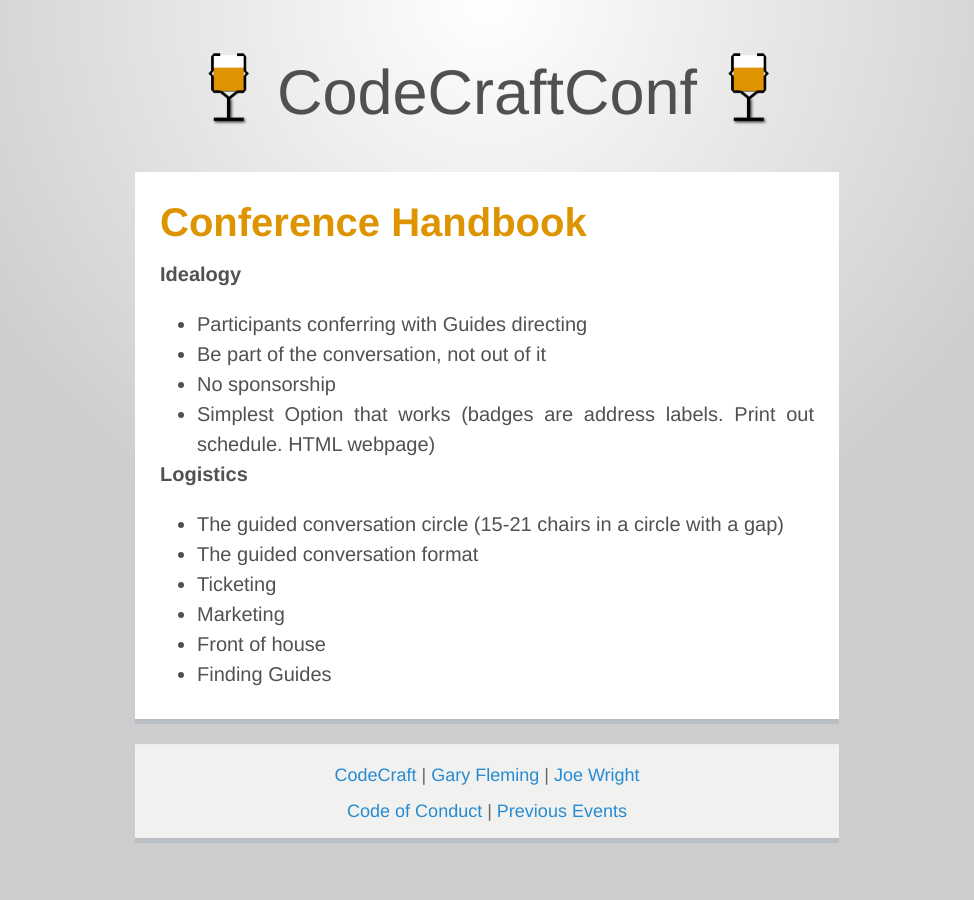
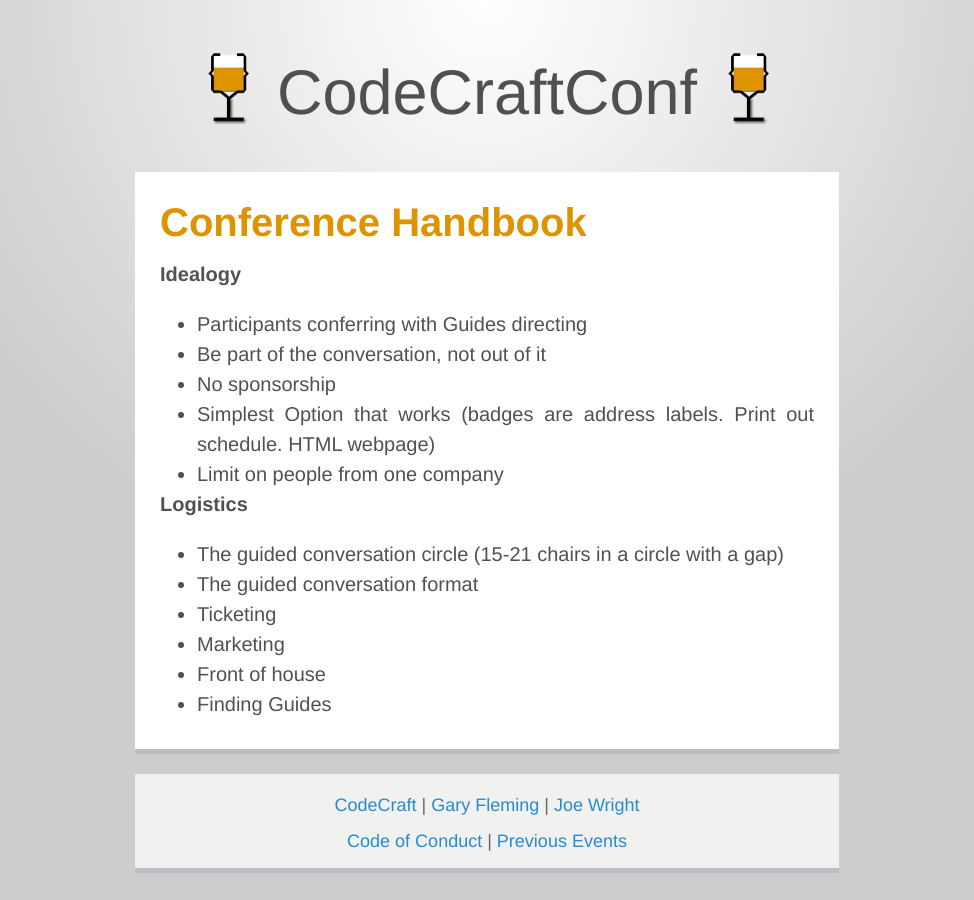
Before and after one commit to codecraftuk/codecraftuk.github.io, a Jekyll site: the page built from conference-handbook.md, in a window 1280 px wide. Shown: the whole page, without its empty margins (153-1127 px from the left). Built offline with Jekyll 4.4.1, drawn with Linux system fonts in a browser that asks for light colours; Markdown is read by kramdown in place of the engine named in the settings.

Commit message:
folk limit

```diff
--- a/conference-handbook.md
+++ b/conference-handbook.md
@@ -9,6 +9,7 @@
 * Be part of the conversation, not out of it
 * No sponsorship
 * Simplest Option that works (badges are address labels. Print out schedule. HTML webpage)
+* Limit on people from one company
 
 # Logistics
 
```
